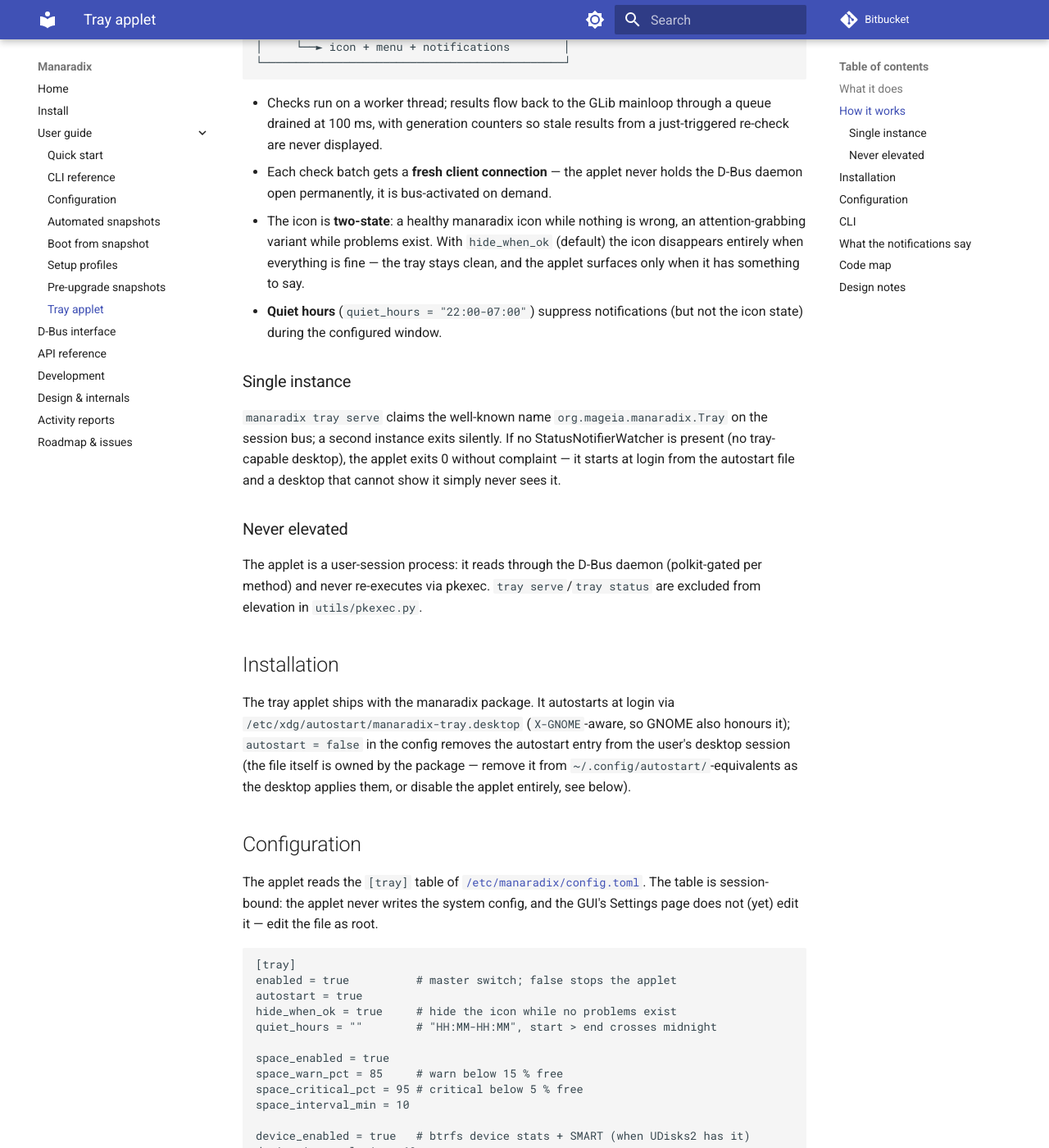
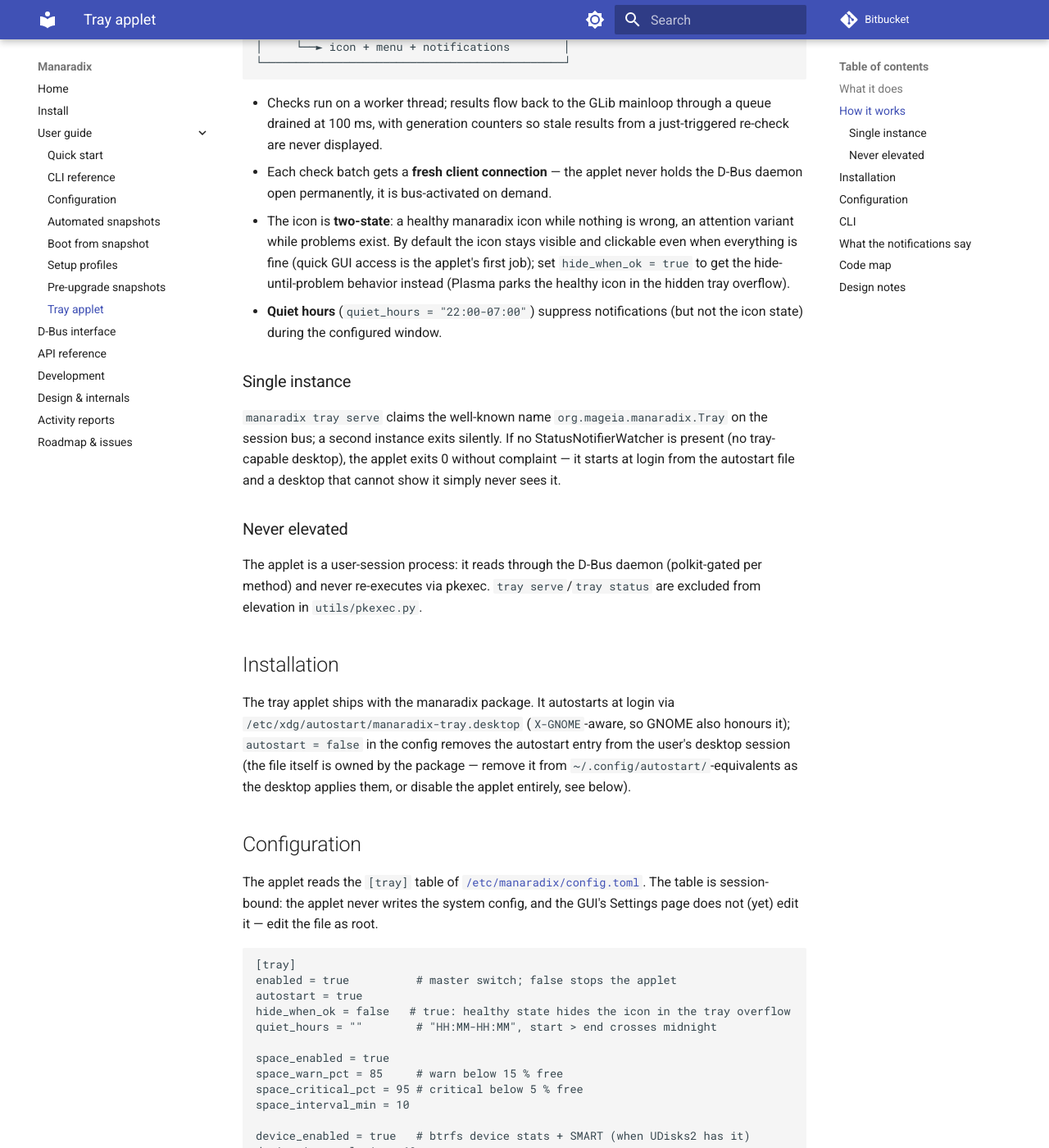
Before and after one commit to manatools/manaradix, an MkDocs documentation site: the page built from docs/tray-applet.md, in a window 1280 px wide and 1400 px high, scrolled down 1381 px. Shown: the whole window at 82% size. Built offline with MkDocs 1.6.1 and Material for MkDocs 9.7.7, drawn with Linux system fonts in a browser that asks for light colours; some of the changed text lies outside the part shown.

Commit message:
docs: hide_when_ok semantics, visible-by-default tray icon
The applet's icon now stays visible and clickable when healthy
(hide_when_ok defaults to false; true restores hide-until-problem by
parking the healthy icon in Plasma's tray overflow).  Update the tray
guide, the activity write-up, the [tray] config reference (man page +
site) and the README feature list accordingly.

```diff
--- a/docs/tray-applet.md
+++ b/docs/tray-applet.md
@@ -71,10 +71,11 @@ user session
 - Each check batch gets a **fresh client connection** — the applet never
   holds the D-Bus daemon open permanently, it is bus-activated on demand.
 - The icon is **two-state**: a healthy manaradix icon while nothing is
-  wrong, an attention-grabbing variant while problems exist.  With
-  `hide_when_ok` (default) the icon disappears entirely when everything
-  is fine — the tray stays clean, and the applet surfaces only when it
-  has something to say.
+  wrong, an attention variant while problems exist.  By default the
+  icon stays visible and clickable even when everything is fine (quick
+  GUI access is the applet's first job); set `hide_when_ok = true` to
+  get the hide-until-problem behavior instead (Plasma parks the healthy
+  icon in the hidden tray overflow).
 - **Quiet hours** (`quiet_hours = "22:00-07:00"`) suppress notifications
   (but not the icon state) during the configured window.
 
@@ -114,7 +115,7 @@ Settings page does not (yet) edit it — edit the file as root.
 [tray]
 enabled = true          # master switch; false stops the applet
 autostart = true
-hide_when_ok = true     # hide the icon while no problems exist
+hide_when_ok = false   # true: healthy state hides the icon in the tray overflow
 quiet_hours = ""        # "HH:MM-HH:MM", start > end crosses midnight
 
 space_enabled = true
@@ -180,7 +181,7 @@ being notified at the next check.
 - **Read-only observer.**  The applet never creates, deletes, or
   restores anything.  Retention *suggestions* describe what `prune`
   would do; the user acts through the GUI.
-- **Hide until it matters.**  `hide_when_ok` + the silent exit without a
+- **Quiet by default, present when needed.**  `hide_when_ok` + the silent exit without a
   StatusNotifierWatcher mean a healthy system shows no extra tray icon.
 - **Fail open.**  A check that cannot run (daemon down, UDisks2 absent,
   no SMART) contributes no findings — a missing source is never treated
```
Also changed, not shown: README.md (+3 -1 lines), docs/activity-tray-applet.md (+6 -4 lines), docs/configuration.md (+2 -2 lines), 1 other file.
